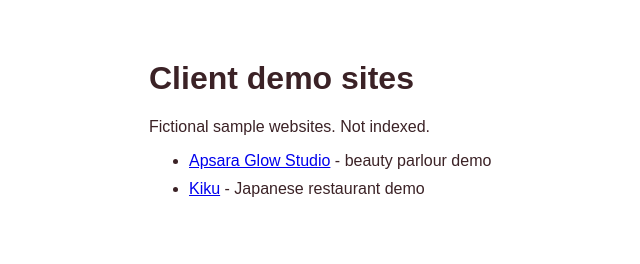
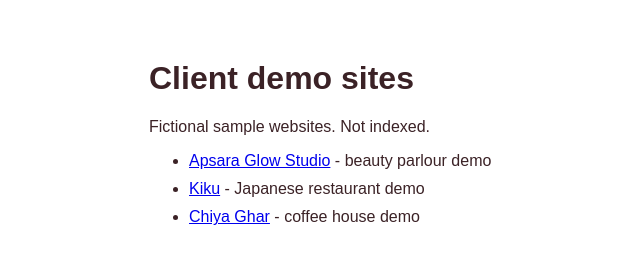
Before and after one commit to Brolomna/client-sites, a plain HTML site: page index.html in a window 1280 px wide. Shown: the whole page, without its empty margins (171-811 px from the left). Drawn offline with Linux system fonts and the light colour scheme.

Commit message:
Add Chiya Ghar coffee house demo link

```diff
--- a/index.html
+++ b/index.html
@@ -1 +1 @@
-<!DOCTYPE html><html><head><meta charset="utf-8"><meta name="viewport" content="width=device-width, initial-scale=1"><meta name="robots" content="noindex, nofollow"><title>Client demo sites</title><style>body{font-family:sans-serif;max-width:640px;margin:60px auto;padding:0 20px;color:#3B2226}li{margin:10px 0}</style></head><body><h1>Client demo sites</h1><p>Fictional sample websites. Not indexed.</p><ul><li><a href="apsara-glow-studio/">Apsara Glow Studio</a> - beauty parlour demo</li><li><a href="kiku-japanese-kitchen/">Kiku</a> - Japanese restaurant demo</li></ul></body></html>
+<!DOCTYPE html><html><head><meta charset="utf-8"><meta name="viewport" content="width=device-width, initial-scale=1"><meta name="robots" content="noindex, nofollow"><title>Client demo sites</title><style>body{font-family:sans-serif;max-width:640px;margin:60px auto;padding:0 20px;color:#3B2226}li{margin:10px 0}</style></head><body><h1>Client demo sites</h1><p>Fictional sample websites. Not indexed.</p><ul><li><a href="apsara-glow-studio/">Apsara Glow Studio</a> - beauty parlour demo</li><li><a href="kiku-japanese-kitchen/">Kiku</a> - Japanese restaurant demo</li><li><a href="chiya-ghar-cafe/">Chiya Ghar</a> - coffee house demo</li></ul></body></html>
```
